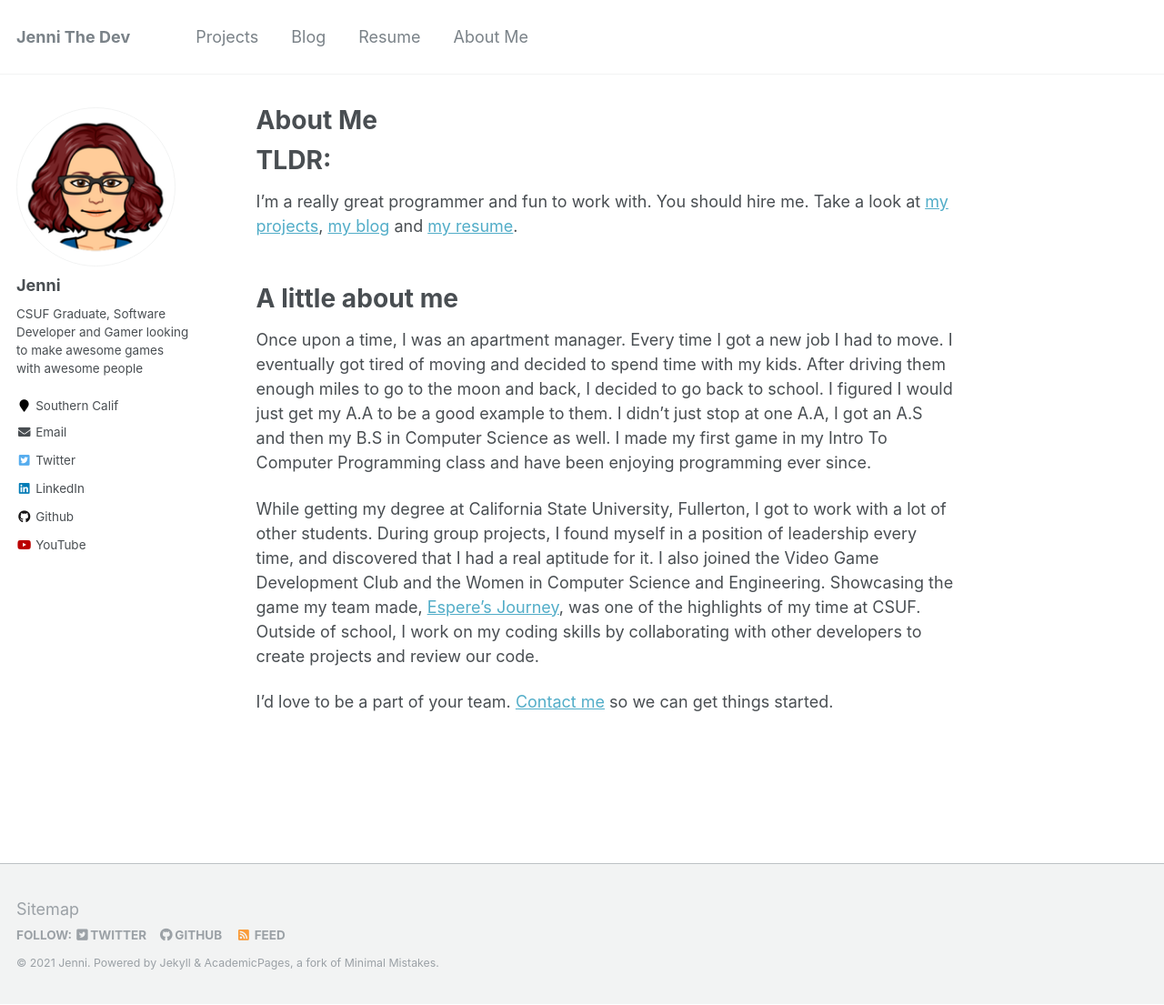
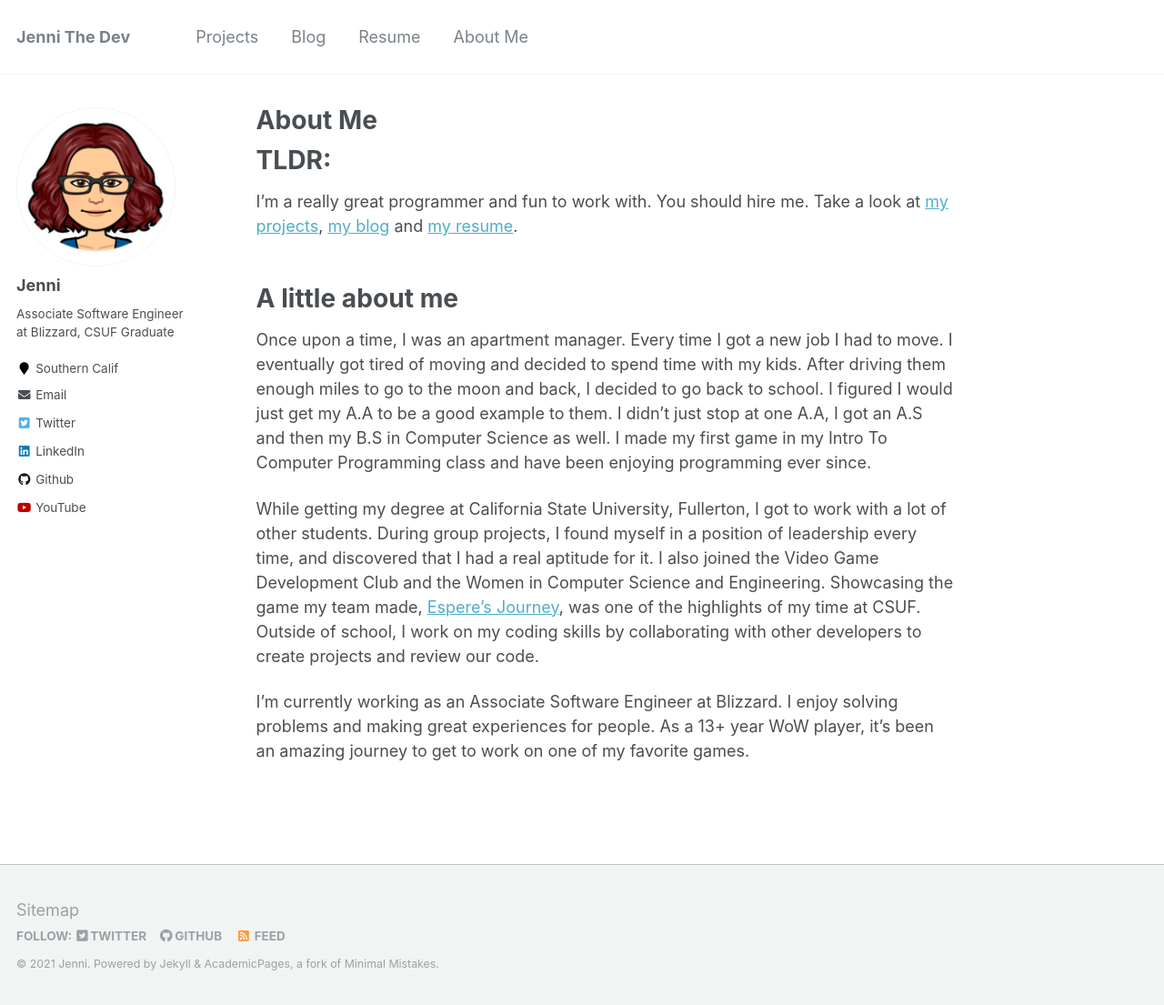
Before and after one commit to JenniTheDev/jennithedev.github.io, a Jekyll site: the page built from _pages/about.md, in a window 1280 px wide and 1105 px high. Shown: the whole window at 91% size. Built offline with Jekyll 4.4.1, drawn with Linux system fonts in a browser that asks for light colours.

Commit message:
Minor fixes

```diff
--- a/_config.yml
+++ b/_config.yml
@@ -80,7 +80,7 @@
 author:
   name: "Jenni"
   avatar: "JenniFaceThree.png"
-  bio: "CSUF Graduate, Software Developer and Gamer looking to make awesome games with awesome people"
+  bio: "Associate Software Engineer at Blizzard, CSUF Graduate"
   location: "Southern Calif"
   employer:
   pubmed:
--- a/_pages/about.md
+++ b/_pages/about.md
@@ -19,5 +19,5 @@
 
 While getting my degree at California State University, Fullerton, I got to work with a lot of other students. During group projects, I found myself in a position of leadership every time, and discovered that I had a real aptitude for it. I also joined the Video Game Development Club and the Women in Computer Science and Engineering. Showcasing the game my team made, [Espere's Journey](https://jennithe.dev/portfolio/2-esperesjourney/), was one of the highlights of my time at CSUF. Outside of school, I work on my coding skills by collaborating with other developers to create projects and review our code.
 
-I'd love to be a part of your team. [Contact me](mailto:jenni@jennithe.dev) so we can get things started.
+I'm currently working as an Associate Software Engineer at Blizzard. I enjoy solving problems and making great experiences for people. As a 13+ year WoW player, it's been an amazing journey to get to work on one of my favorite games.
 <br><br>
```
